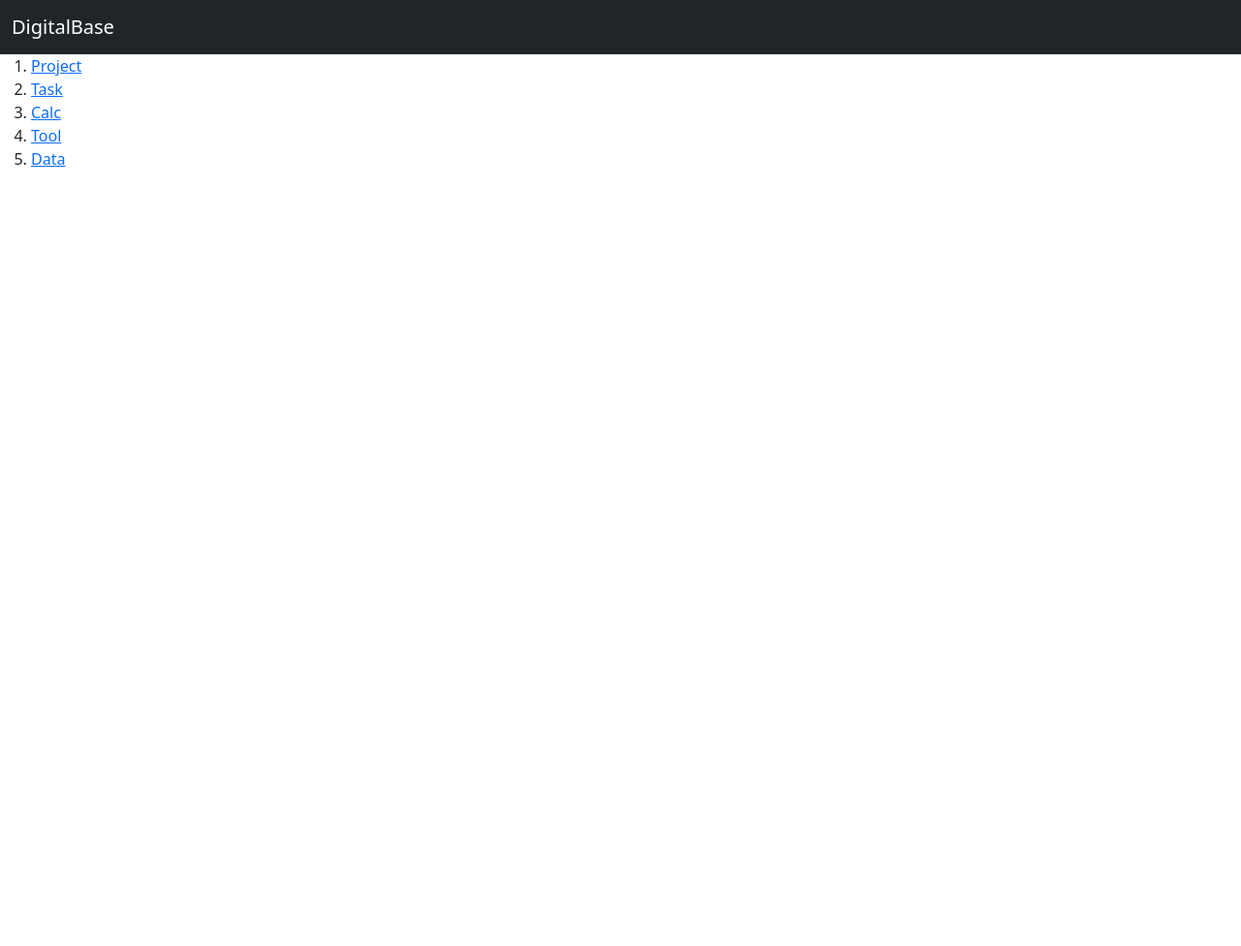
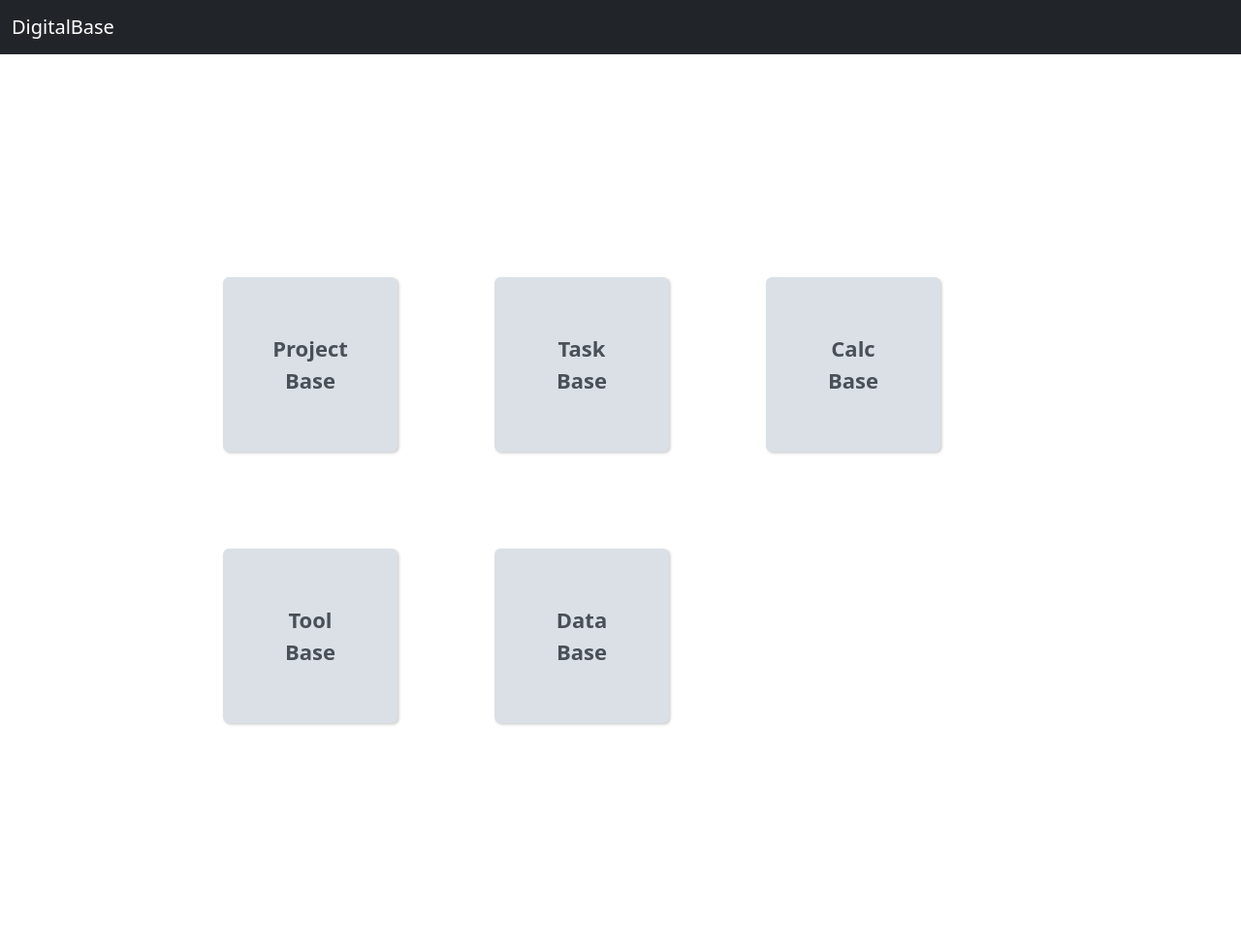
Before and after one commit to Yi-Chen89/DigitalBase, a Django app: page / in a window 1280 px wide. Shown: the whole page at 97% size. Before the commit the page ends 172 px from the top, so only its background shows below. Run offline with Django 3.2, Linux system fonts and the light colour scheme.

Commit message:
Modify home app index page
- move static folder under home app
  - create subfolder home
- use Django's static tag to load static files
  - css and Arup favicon
- modify home app index.html and decorate it with styles.css

*Home app index page is mostly completed. Links are # because other apps
are not yet created.

```diff
--- /dev/null
+++ b/DigitalBase/home/static/home/css/styles.css
@@ -0,0 +1,49 @@
+/* for index page */
+
+.index-page-container {
+    margin: 180px;
+
+    display: flex;
+    flex-wrap: wrap;
+}
+
+.app-block-link {
+    display: block;
+
+    margin: 50px;
+
+    text-decoration: none;
+}
+
+.app-block {
+    display: flex;
+    justify-content: center;
+    align-items: center;
+
+    width: 180px;
+    height: 180px;
+    border-radius: 6px;
+
+    background-color: #dae0e5;
+    color: #495057;
+
+    box-shadow: 1.5px 1.5px 3px rgba(0, 0, 0, 0.2);
+}
+
+.app-block:hover {
+    background-color: #495057;
+    color: #dae0e5;
+    transition: 0.3s;
+}
+
+.app-block-text {
+    display: block;
+    line-height: 150%;
+
+    margin-top: 0;
+    margin-bottom: 0;
+
+    font-weight: bold;
+    font-size: 22px;
+    text-align:center;
+}
--- a/DigitalBase/home/templates/home/index.html
+++ b/DigitalBase/home/templates/home/index.html
@@ -6,12 +6,18 @@
 
 {% block main %}
 
-    <ol>
+    <div class="index-page-container">
         {% for app in apps %}
-            <li>
-                <a href="#">{{ app|capfirst }}</a>
-            </li>
+            <a href="#" class="app-block-link">
+                <div class="app-block">
+                    <div class="app-block-text">
+                        {{ app|capfirst }}
+                        <br>
+                        Base
+                    </div>
+                </div>
+            </a>
         {% endfor %}
-    </ol>
+    </div>
 
 {% endblock %}
--- a/DigitalBase/home/templates/layout.html
+++ b/DigitalBase/home/templates/layout.html
@@ -12,12 +12,11 @@
         <link href="https://cdn.jsdelivr.net/npm/bootstrap@5.1.3/dist/css/bootstrap.min.css" rel="stylesheet" integrity="sha384-1BmE4kWBq78iYhFldvKuhfTAU6auU8tT94WrHftjDbrCEXSU1oBoqyl2QvZ6jIW3" crossorigin="anonymous">
 
         <!-- customized styles-->
-        <link rel="stylesheet" href="../../static/css/styles.css">
+        <link rel="stylesheet" href="{% static 'home/css/styles.css' %}">
 
         <title>{% block title %}{% endblock %}</title>
 
-        <!-- <link rel="icon" href="{% static 'favicon-32x32.png' %}"> -->
-        <link rel="icon" href="../../static/image/favicon-32x32.png">
+        <link rel="shortcut icon" type="image/png" href="{% static 'home/image/favicon-32x32.png' %}">
 
     </head>
 
@@ -30,10 +29,9 @@
         </nav>
 
         <!-- main content -->
-        <div>
-            {% block main %}
-            {% endblock %}
-        </div>
+        {% block main %}
+        {% endblock %}
+
 
         <!-- Bootstrap Bundle with Popper -->
         <script src="https://cdn.jsdelivr.net/npm/bootstrap@5.1.3/dist/js/bootstrap.bundle.min.js" integrity="sha384-ka7Sk0Gln4gmtz2MlQnikT1wXgYsOg+OMhuP+IlRH9sENBO0LRn5q+8nbTov4+1p" crossorigin="anonymous"></script>
```
Also changed, not shown: DigitalBase/home/static/home/image/favicon-32x32.png (renamed from DigitalBase/static/image/favicon-32x32.png), DigitalBase/static/css/styles.css (deleted).
